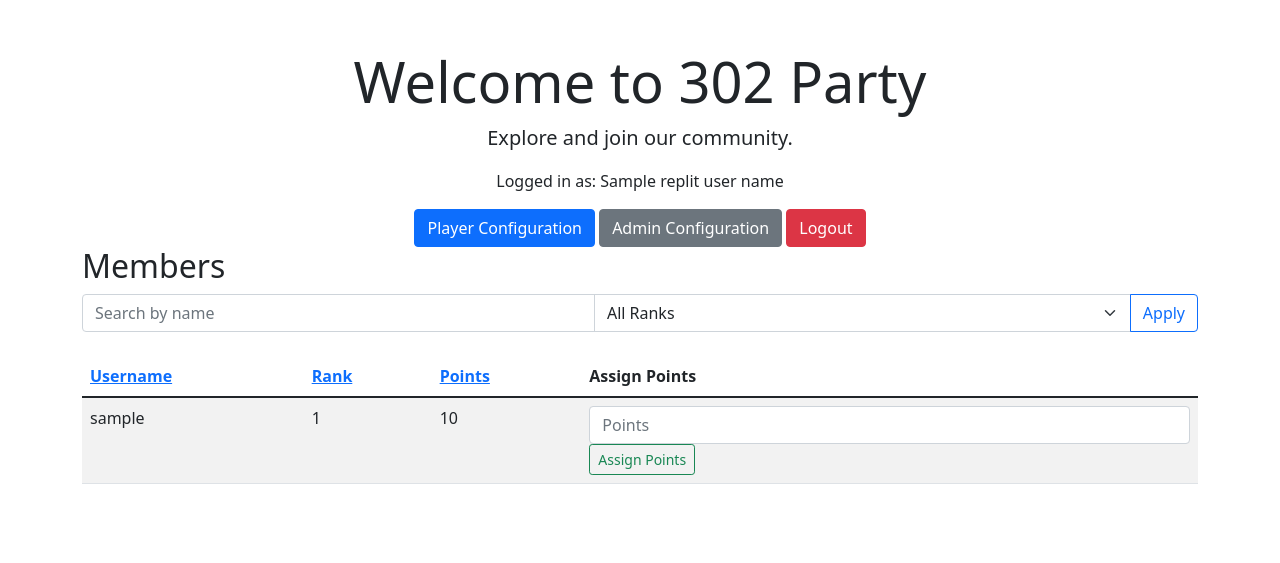
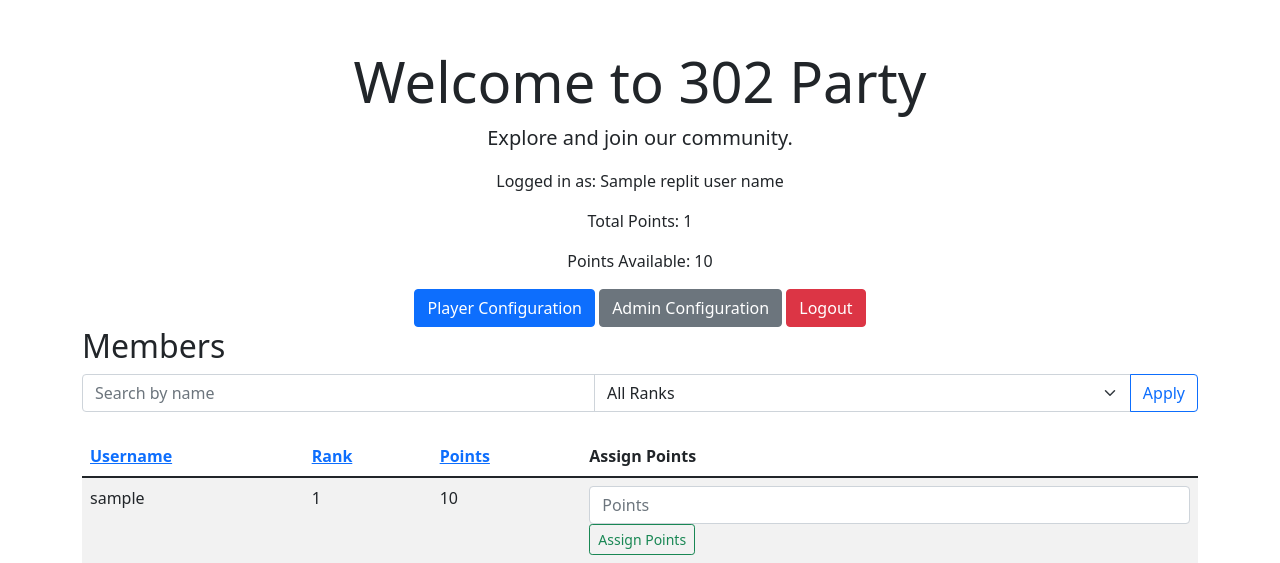
Before and after one commit to sticker94/302-Party-Web, a Flask app: template templates/index.html in a window 1280 px wide. Shown: the top 563 px of the page. Run offline with Flask 3, Linux system fonts and the light colour scheme; the template is opened without the code that fills it: most values are stand-ins (such as "Sample title", 1, 10 or a date in 2020); parts of the project's set-up code (start-up, migrations or seed data) failed here and were passed over.

Commit message:
Point assignments

```diff
--- a/app.py
+++ b/app.py
@@ -126,8 +126,8 @@ def update_player_data():
                     cursor = conn.cursor()
                     for member in members:
                         print(f"Inserting/updating member: {member['username']}")
-                        cursor.execute('INSERT INTO members (username, rank, points, given_points) VALUES (%s, %s, %s, %s) ON DUPLICATE KEY UPDATE rank=%s, points=%s, given_points=%s',
-                                       (member['username'], member['rank'], member['points'], member['given_points'], member['rank'], member['points'], member['given_points']))
+                        cursor.execute('INSERT INTO members (username, rank, points, given_points) VALUES (%s, %s, %s, %s) ON DUPLICATE KEY UPDATE rank=%s',
+                                       (member['username'], member['rank'], member['points'], member['given_points'], member['rank']))
                     conn.commit()
                     cursor.close()
                     conn.close()
@@ -165,6 +165,9 @@ def index():
     members = []
     ranks = []
 
+    total_points = 0
+    points_available = 0
+
     query = 'SELECT DISTINCT rank FROM members ORDER BY rank'
     try:
         conn = get_db()
@@ -193,6 +196,23 @@ def index():
             print(f"Executing query: {query}")
             cursor.execute(query)
             members = cursor.fetchall()
+
+            # Calculate total_points and points_available for the logged-in user
+            if replit_user_id:
+                cursor.execute('''
+                    SELECT c.rank, c.total_points, m.given_points
+                    FROM characters ch
+                    JOIN members m ON ch.character_name = m.username
+                    JOIN config c ON m.rank = c.rank
+                    WHERE ch.replit_user_id = %s
+                    ORDER BY c.rank_order ASC
+                    LIMIT 1
+                ''', (replit_user_id,))
+                result = cursor.fetchone()
+                if result:
+                    total_points = result['total_points']
+                    points_available = total_points - result['given_points']
+
             cursor.close()
             conn.close()
             print(f"Fetched members: {members}")
@@ -200,7 +220,7 @@ def index():
         print(f"Database Error (SELECT MEMBERS): {e}")
         error_message = "Error fetching members from the database."
 
-    return render_template('index.html', members=members, search=search_query, sort=sort_by, rank=filter_rank, ranks=ranks, replit_user_name=replit_user_name, error_message=error_message)
+    return render_template('index.html', members=members, search=search_query, sort=sort_by, rank=filter_rank, ranks=ranks, replit_user_name=replit_user_name, error_message=error_message, total_points=total_points, points_available=points_available)
 
 @app.route('/config', methods=['GET', 'POST'])
 def config():
@@ -236,8 +256,6 @@ def config():
         print(f"Database Error: {e}")
 
     return render_template('config.html', replit_user_name=replit_user_name, configs=configs)
-
-
 
 @app.route('/player_config', methods=['GET', 'POST'])
 def player_config():
@@ -294,6 +312,7 @@ def player_config():
 
 @app.route('/assign_points', methods=['POST'])
 def assign_points():
+    replit_user_id = request.headers.get('X-Replit-User-Id')
     replit_user_name = request.headers.get('X-Replit-User-Name')
     if not replit_user_name:
         return redirect(url_for('index'))
@@ -305,6 +324,12 @@ def assign_points():
         if conn:
             cursor = conn.cursor()
             cursor.execute('UPDATE members SET points = points + %s WHERE username = %s', (points, username))
+            cursor.execute('''
+                UPDATE members m
+                JOIN characters ch ON m.username = ch.character_name
+                SET m.given_points = m.given_points + %s
+                WHERE ch.replit_user_id = %s
+            ''', (points, replit_user_id))
             conn.commit()
             cursor.close()
             conn.close()
@@ -368,8 +393,8 @@ def refresh_members():
                 for member in members:
                     rank = member['rank']
                     print(f"Inserting/updating member: {member['username']} with rank {rank} and order {rank_order}")
-                    cursor.execute('INSERT INTO members (username, rank, points, given_points) VALUES (%s, %s, %s, %s) ON DUPLICATE KEY UPDATE rank=%s, points=%s, given_points=%s',
-                                   (member['username'], member['rank'], member['points'], member['given_points'], member['rank'], member['points'], member['given_points']))
+                    cursor.execute('INSERT INTO members (username, rank, points, given_points) VALUES (%s, %s, %s, %s) ON DUPLICATE KEY UPDATE rank=%s',
+                                   (member['username'], member['rank'], member['points'], member['given_points'], member['rank']))
                     cursor.execute('INSERT INTO config (rank, rank_order) VALUES (%s, %s) ON DUPLICATE KEY UPDATE rank_order=%s',
                                    (rank, rank_order, rank_order))
                     rank_order += 1
--- a/templates/index.html
+++ b/templates/index.html
@@ -14,6 +14,8 @@
         <div id="auth-info">
             {% if replit_user_name %}
             <p>Logged in as: {{ replit_user_name }}</p>
+            <p>Total Points: {{ total_points }}</p>
+            <p>Points Available: {{ points_available }}</p>
             <div id="user-actions">
                 <a href="{{ url_for('player_config') }}" class="btn btn-primary">Player Configuration</a>
                 <a href="{{ url_for('config') }}" class="btn btn-secondary">Admin Configuration</a>
```
